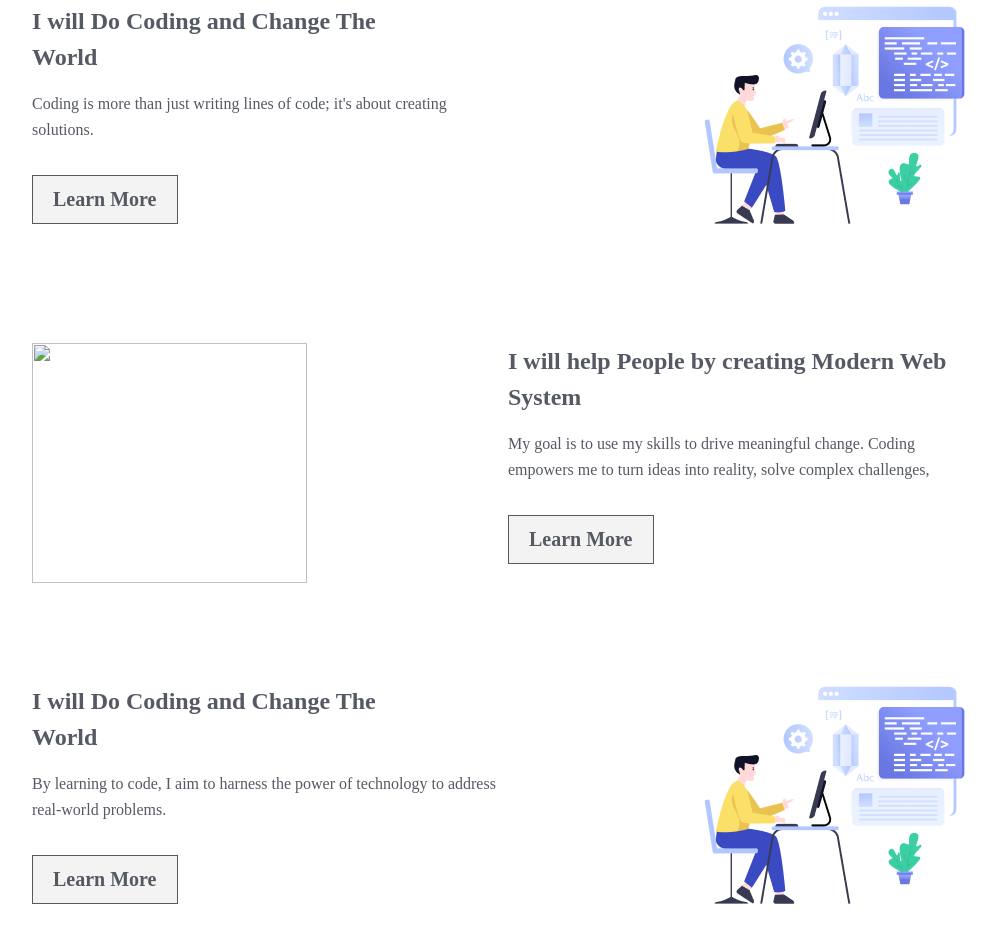
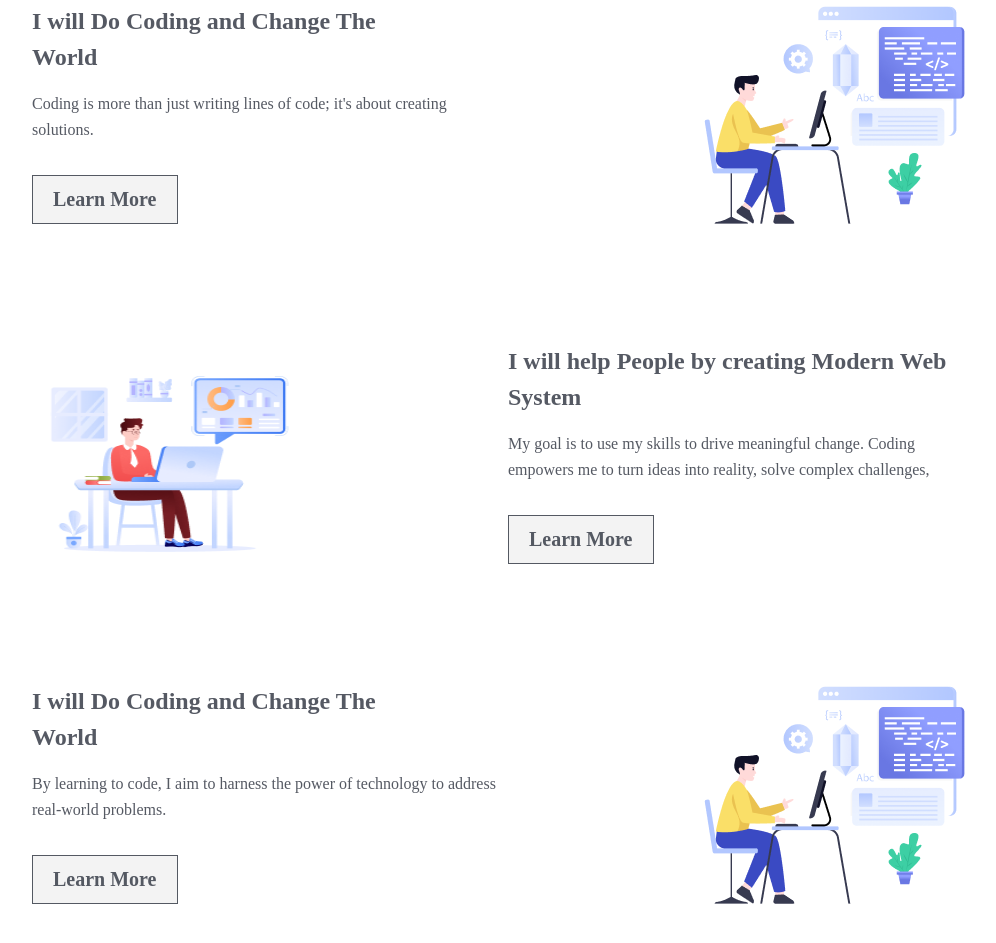
Before and after one commit to aabdullaalmamun/PH-Assignment1, a plain HTML site: page index.html in a window 1280 px wide. Shown: the part 1057-2000 px from the top of the page, without its empty margins (183-1179 px from the left). Drawn offline with Linux system fonts and the light colour scheme; the site is published under a folder, as on GitHub Pages, so addresses that start at the root find nothing; a web font is replaced by a local one.

Commit message:
section part

```diff
--- a/index.html
+++ b/index.html
@@ -46,7 +46,7 @@
   <!-- section2- details2 -->
 
   <div class="sec2-detail1">
-    <div class="sec2-detail1.2"><img id="image" src="/assets/Group 3.png"alt=""></div>
+    <div class="sec2-detail1.2"><img id="image" src="./assets/Group 3.png"alt=""></div>
 
     <div class="sec2-detail1.1">
         <div><h3 id="sec2-det2-h3">I will help People by creating Modern Web System</h3>
```
